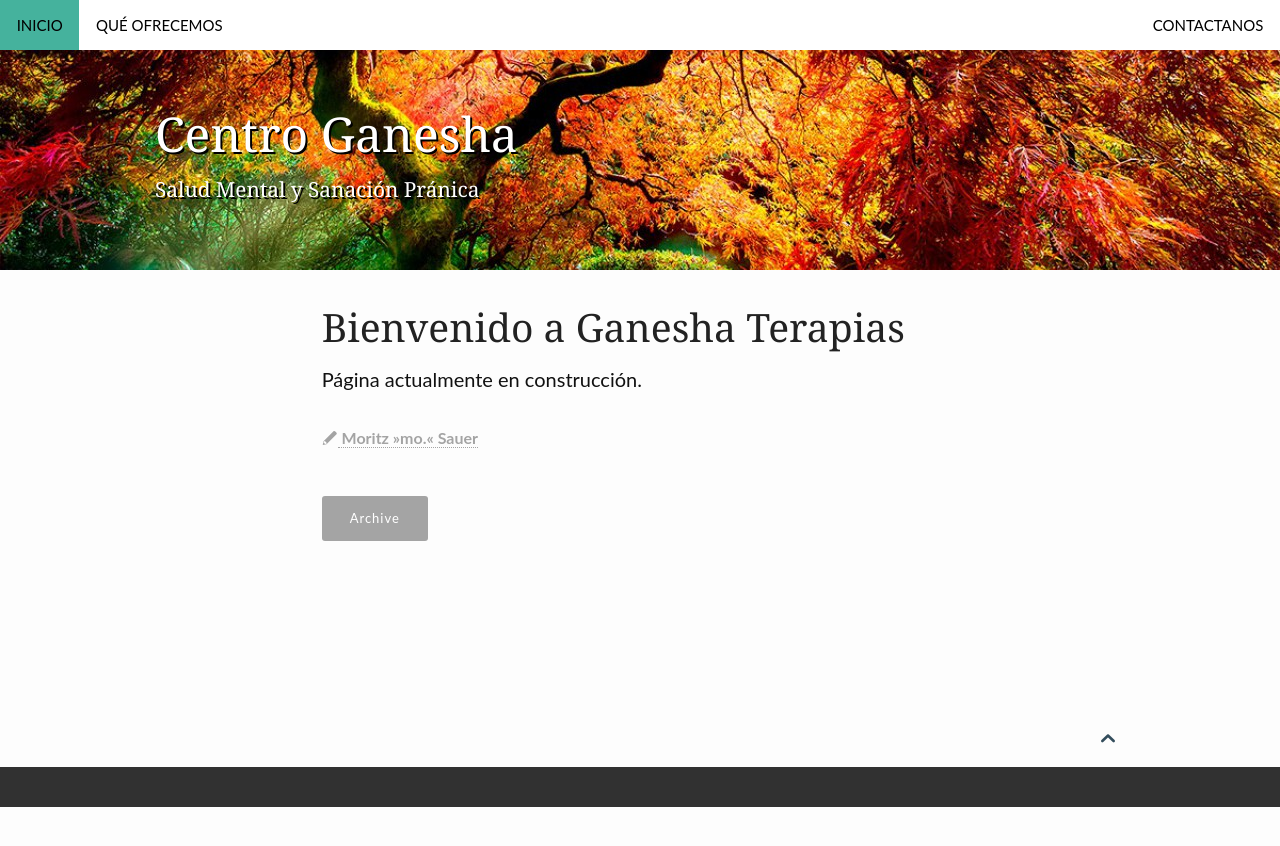
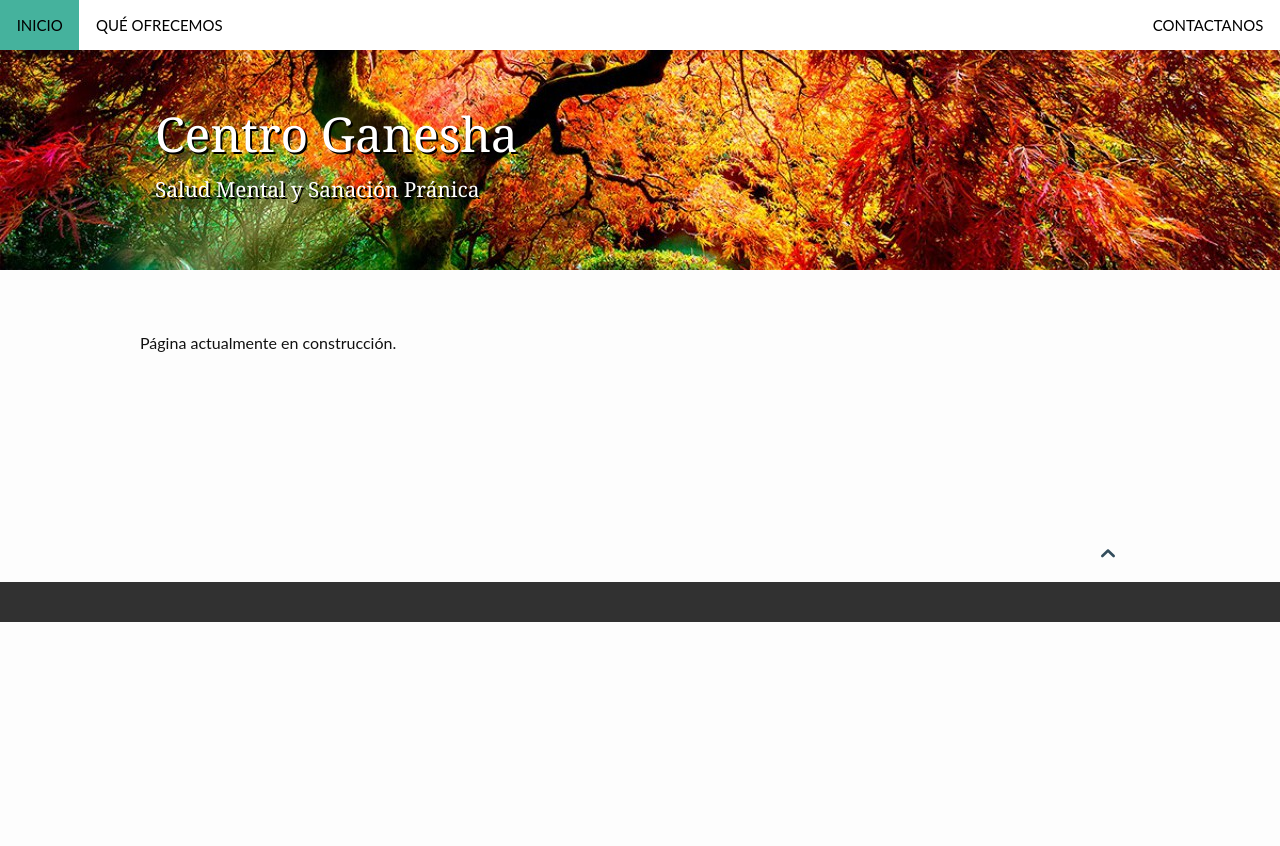
Before and after one commit to ganeshaterapias/ganeshaterapias.github.io, a Jekyll site: the page built from index.md, in a window 1280 px wide. Shown: the top 846 px of the page. Built offline with Jekyll 4.4.1, drawn with Linux system fonts in a browser that asks for light colours; some of the changed lines change nothing that is shown.

Commit message:
inicio construccion

```diff
--- a/index.md
+++ b/index.md
@@ -4,9 +4,11 @@
 # inserted automagically in the webpage. To make
 # this work, you have to use › layout: frontpage
 #
-layout: page
+layout: frontpage
 title: "Bienvenido a Ganesha Terapias"
 teaser: "Página actualmente en construcción."
 header:
    image_fullwidth: "ganesha-header-1.jpg"
 ---
+
+Página actualmente en construcción.
```
